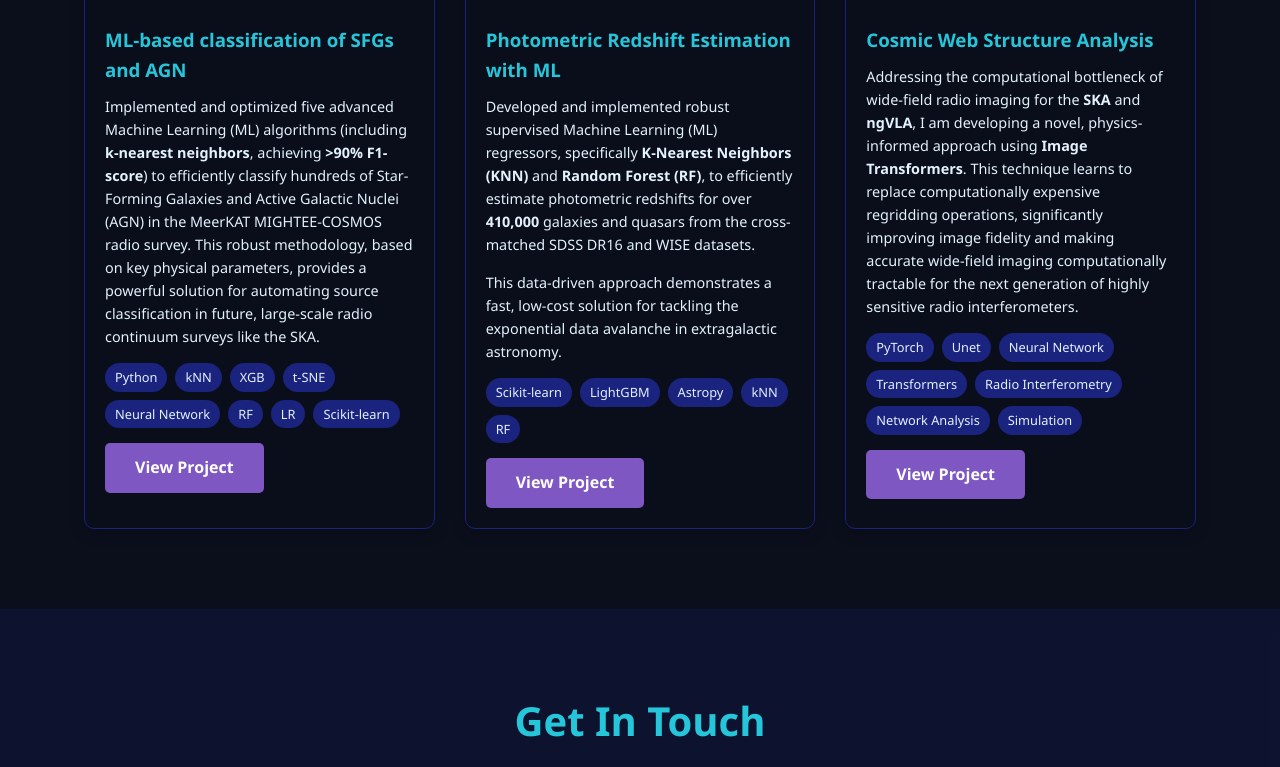
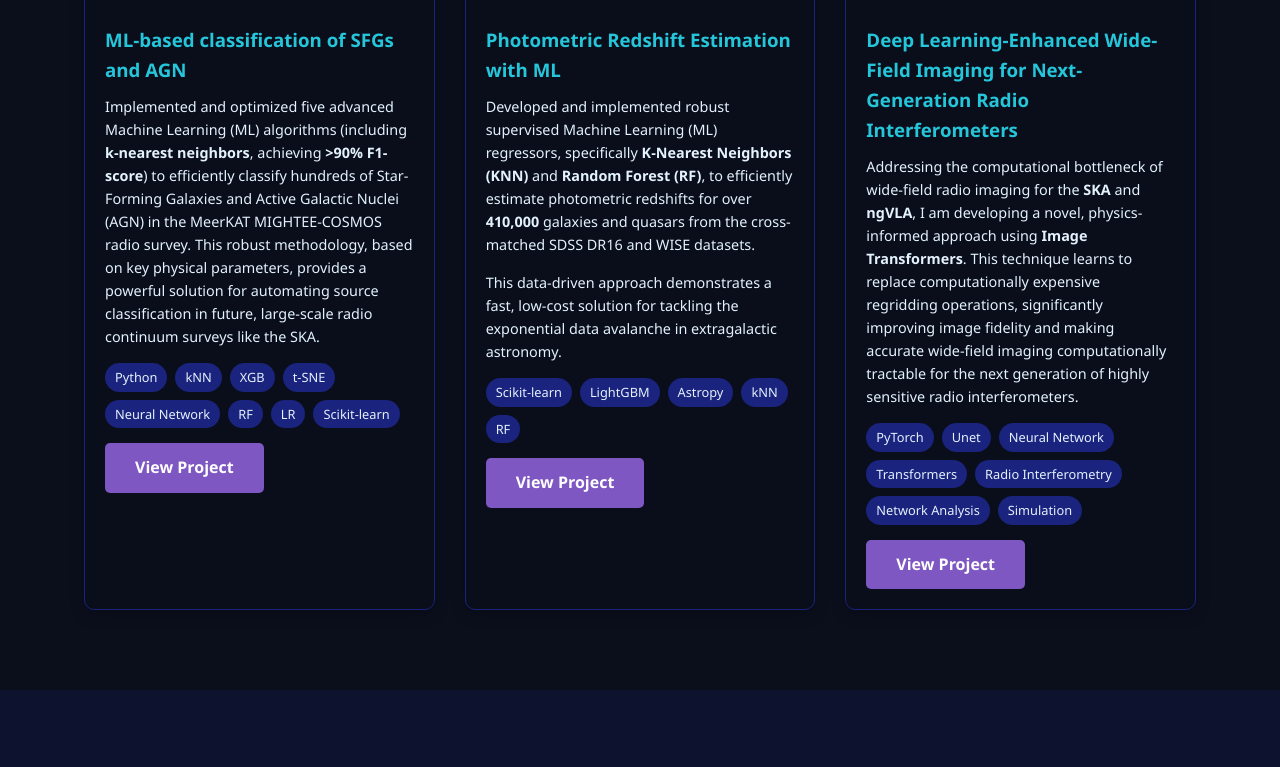
Before and after one commit to pfunzowalter/mysite, a plain HTML site: page index.html in a window 1280 px wide. Shown: the part 3178-3945 px from the top of the page. Drawn offline with Linux system fonts and the light colour scheme.

Commit message:
Update project title in index.html

```diff
--- a/index.html
+++ b/index.html
@@ -853,7 +853,7 @@
                 <div class="project-card">
                     <img src="https://cdn.esahubble.org/archives/images/screen/heic0611b.jpg" alt="Cosmic Web Analysis" class="project-img">
                     <div class="project-content">
-                        <h3>Cosmic Web Structure Analysis</h3>
+                        <h3>Deep Learning-Enhanced Wide-Field Imaging for Next-Generation Radio Interferometers</h3>
                         <p>Addressing the computational bottleneck of wide-field radio imaging for the <strong>SKA</strong> and <strong>ngVLA</strong>, I am developing a novel, physics-informed approach using <strong>Image Transformers</strong>. This technique learns to replace computationally expensive regridding operations, significantly improving image fidelity and making accurate wide-field imaging computationally tractable for the next generation of highly sensitive radio interferometers.</p>
                         <div class="project-tags">
                             <span class="project-tag">PyTorch</span>
```
